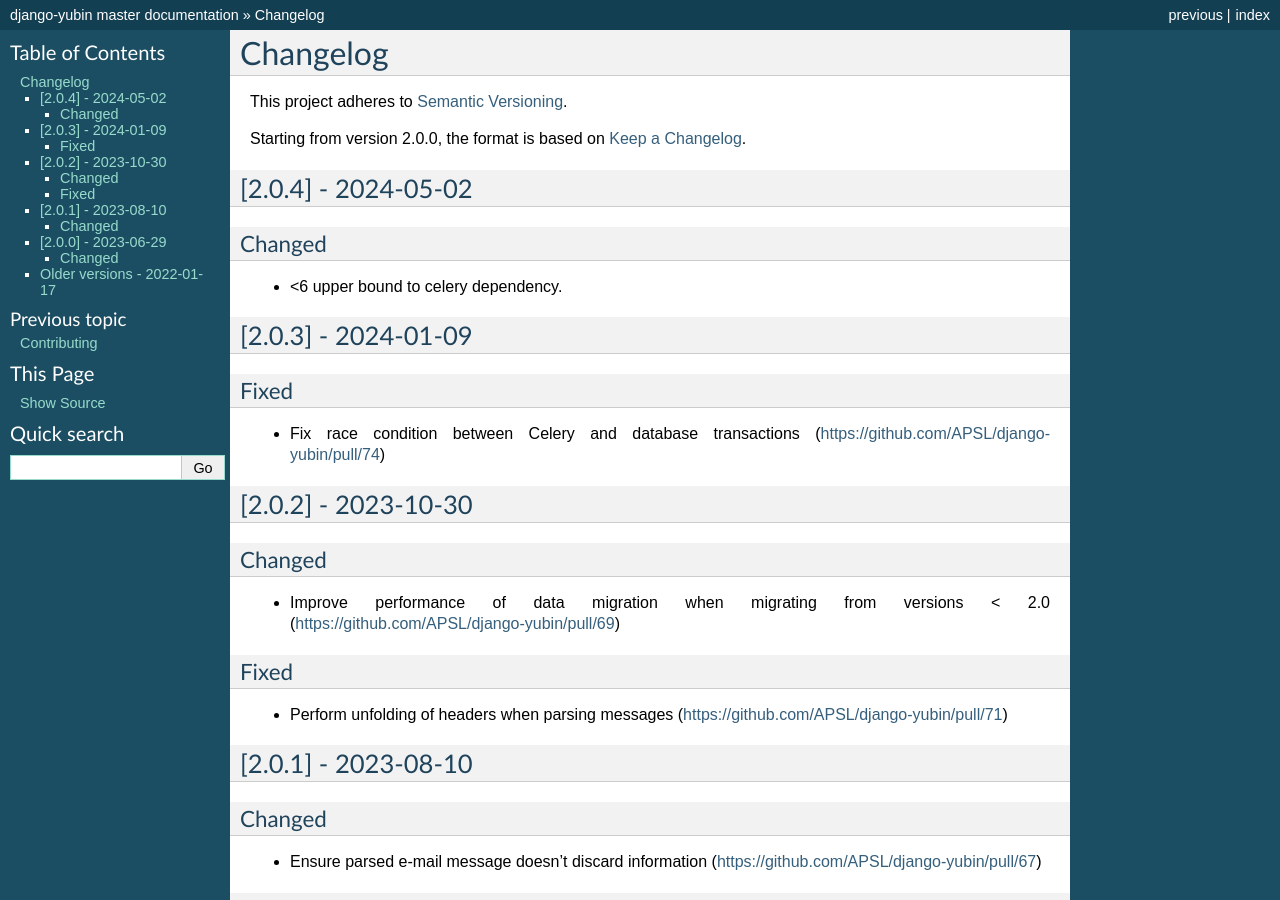
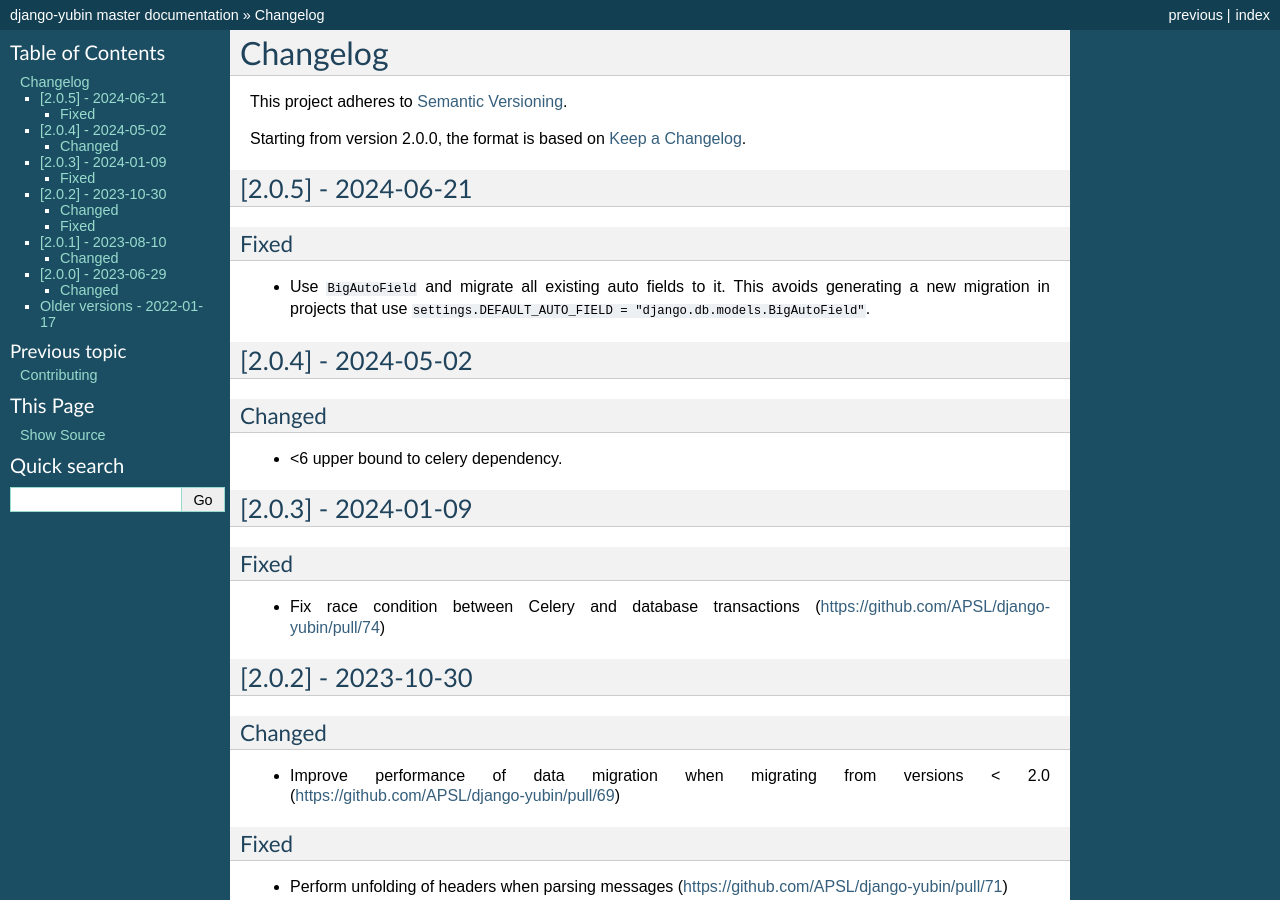
Before and after one commit to APSL/django-yubin, a Sphinx documentation site: the page built from docs/changelog.rst, in a window 1280 px wide and 900 px high. Built offline with Sphinx 7.4.7, drawn with Linux system fonts in a browser that asks for light colours.

Commit message:
Bump version

```diff
--- a/django_yubin/version.py
+++ b/django_yubin/version.py
@@ -1,2 +1,2 @@
-VERSION = (2, 0, 4)
+VERSION = (2, 0, 5)
 __version__ = '.'.join([str(part) for part in VERSION])
--- a/docs/changelog.rst
+++ b/docs/changelog.rst
@@ -4,6 +4,13 @@ Changelog
 This project adheres to `Semantic Versioning <https://semver.org/spec/v2.0.0.html>`_.
 
 Starting from version 2.0.0, the format is based on `Keep a Changelog <https://keepachangelog.com/en/1.0.0/>`_.
+
+[2.0.5] - 2024-06-21
+--------------------
+
+Fixed
+^^^^^
+* Use ``BigAutoField`` and migrate all existing auto fields to it. This avoids generating a new migration in projects that use ``settings.DEFAULT_AUTO_FIELD = "django.db.models.BigAutoField"``.
 
 [2.0.4] - 2024-05-02
 --------------------
```
